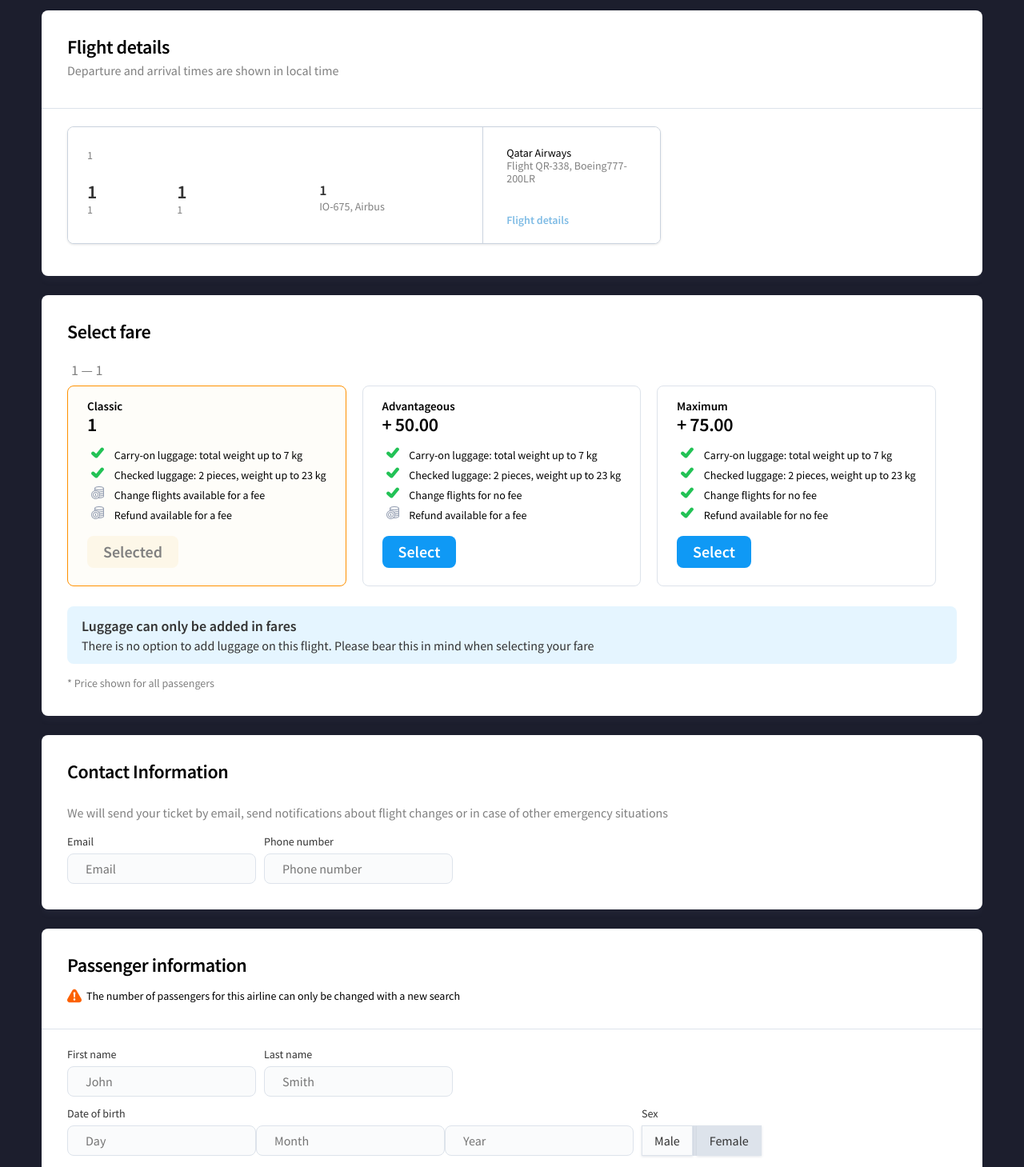
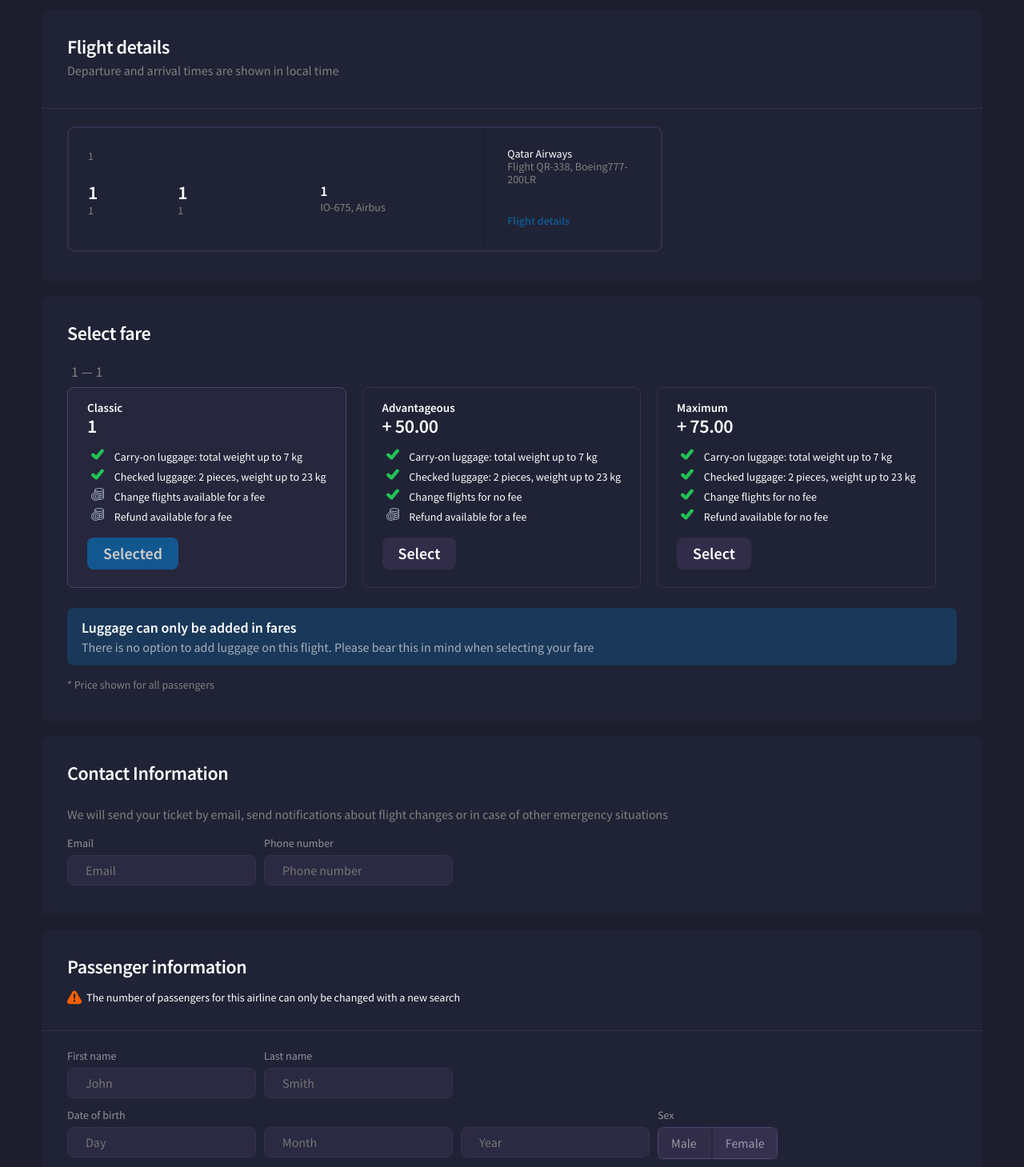
Before and after one commit to ClientDrov/kupi, a Vue app: page /summary/1/1/1/1/1/1/1/1/1 in a window 1280 px wide. Shown: the part 200-1659 px from the top of the page at 80% size. Built offline with nearby package versions, Linux system fonts and the light colour scheme.

Commit message:
Add files via upload

```diff
--- a/src/components/ModalDialog.vue
+++ b/src/components/ModalDialog.vue
@@ -1,5 +1,5 @@
 <template>
-  <div class="popup" v-if="show">
+  <div class="popup" v-if="!show">
     <div class="popup_body">
       <div class="popup_content">
         <div class="logo">
@@ -91,6 +91,9 @@ export default {
 </script>
 
 <style scoped>
+* {
+  box-sizing: border-box;
+}
 .error {
   color: #e64926;
   padding-top: 10px;
@@ -110,6 +113,7 @@ export default {
   border-radius: 8px;
 }
 .popup {
+  z-index: 10;
   position: fixed;
   width: 100%;
   height: 100%;
@@ -126,8 +130,8 @@ export default {
 }
 .popup_content {
   padding: 50px 70px;
-  background: #fff;
-  color: #000;
+  background: #120f29;
+  color: rgba(255, 255, 255, 0.54);
   width: 620px;
   min-height: 580px;
   border-radius: 10px;
@@ -146,7 +150,6 @@ export default {
   margin-bottom: 6px;
   font-size: 18px;
   line-height: 18px;
-  color: #333333;
   user-select: none;
 }
 .wrapper {
@@ -155,13 +158,6 @@ export default {
   flex-flow: row nowrap;
   justify-content: space-between;
   align-items: center;
-  background-color: #fafbfc;
-  border-radius: 8px;
-  border: 1px solid #dde3eb;
-  border-style: solid;
-  transition: 0.15s ease-out;
-  transition-property: border-color;
-  margin-right: 10px;
 }
 .input {
   position: relative;
@@ -177,8 +173,8 @@ export default {
   padding-left: 22px;
   padding-right: 11px;
   font-size: 16px;
-  color: #333333;
-  background-color: transparent;
+  color: rgba(255, 255, 255, 0.5);
+  background-color: #2c2a42;
   border-radius: 8px;
   text-align: center;
 }
--- a/src/components/Pagenete.vue
+++ b/src/components/Pagenete.vue
@@ -31,8 +31,8 @@ export default {
 
 <style scoped>
 .container {
-  border-bottom: 1px solid #dde3eb;
-  background-color: #ffffff;
+  border-top: 1px solid #36304f;
+  background-color: #202335;
   margin-bottom: 24px;
 }
 .content {
--- a/src/components/Settings.vue
+++ b/src/components/Settings.vue
@@ -112,6 +112,7 @@ export default {};
 
 <style scoped>
 .container {
+  color: #fff;
   min-width: 250px;
   margin-left: 40px;
   margin-top: 26px;
--- a/src/components/Ticket.vue
+++ b/src/components/Ticket.vue
@@ -170,7 +170,7 @@ export default {
   font-size: 18px;
   line-height: 24px;
   font-weight: 600;
-  color: #333333;
+  color: #fff;
 }
 .line__text {
   font-size: 13px;
@@ -230,7 +230,7 @@ export default {
   font-size: 24px;
   line-height: 28px;
   font-weight: 600;
-  color: #333333;
+  color: #fff;
   margin-bottom: -5px;
   margin-top: 4px;
 }
@@ -255,9 +255,6 @@ export default {
   -webkit-box-align: start;
 }
 .container {
-  background: #ffffff;
-  border: 1px solid #cad3de;
-  box-shadow: 0px 1px 3px rgb(0 0 0 / 10%);
   border-radius: 8px;
   overflow: hidden;
   margin-bottom: 8px;
@@ -266,7 +263,7 @@ export default {
 .content {
   display: flex;
   width: 100%;
-  background: #ffffff;
+  background: #202335;
   -webkit-box-pack: justify;
   justify-content: space-between;
   -ms-flex-align: flex-start;
@@ -283,7 +280,7 @@ export default {
   display: flex;
   padding: 24px 24px 20px 29px;
   width: 30%;
-  border-left: 1px solid #cad3de;
+  border-left: 1px solid #151a31;
   align-self: stretch;
   cursor: default;
   flex-direction: column;
@@ -318,7 +315,7 @@ export default {
   -webkit-box-align: center;
   -ms-flex-align: center;
   align-items: center;
-  color: #007acc;
+  color: #008bea;
   cursor: pointer;
   font-size: 16px;
   line-height: 20px;
@@ -407,9 +404,9 @@ export default {
 }
 .content__fare {
   width: 100%;
-  background: #fdf7e8;
+  background: rgba(54, 48, 79, 0.7);
   padding: 26px;
-  border-top: 1px solid #dde3eb;
+  border-top: 1px solid rgba(21, 26, 49, 0.76);
 }
 .fare__title {
   font-size: 24px;
@@ -424,7 +421,7 @@ export default {
 }
 .fare__item {
   width: 260px;
-  background: #ffffff;
+  background: #202335;
   border: 1px solid #cad3de;
   box-shadow: 0px 1px 3px rgb(0 0 0 / 10%);
   padding: 18px 24px 16px;
--- a/src/pages/ListTicket.vue
+++ b/src/pages/ListTicket.vue
@@ -188,7 +188,7 @@ export default {
   data() {
     return {
       tickets: [],
-      color: ["#ffb40c", "#2aabe8", "#203484", "#ce2633", "#b3d643", "#5c1b69"],
+      color: ["#3D1615", "#0A1756", "#203484", "#ce2633", "#b3d643", "#5c1b69"],
       currency: currency(),
       sort: 1,
       timeFlying: "",
@@ -229,8 +229,8 @@ export default {
   display: block;
   padding: 3px 8px;
   border-radius: 8px;
-  background: #def6e6;
-  color: #23c256;
+  background: #36304f;
+  color: #fff;
   font-weight: 600;
 }
 .time_flying {
@@ -241,7 +241,7 @@ export default {
 }
 .sort-select {
   height: 6px;
-  background-color: #fc6100;
+  background-color: #008bea;
   border-top-left-radius: 6px;
   border-top-right-radius: 6px;
   position: absolute;
@@ -250,7 +250,7 @@ export default {
 }
 .sort-title {
   font-size: 16px;
-  color: #007acc;
+  color: #fff;
   font-weight: 600;
 }
 .sort-discript {
@@ -281,7 +281,7 @@ export default {
   left: 0;
   width: 35%;
   height: 3px;
-  background: #38afff;
+  background: #008bea;
   animation-name: loading-line;
   animation-duration: 1.5s;
   animation-iteration-count: 500;
@@ -303,7 +303,7 @@ export default {
 
 .btn {
   width: 100%;
-  background-color: #ff7d03;
+  background-color: #36304f;
   font-weight: 700;
   letter-spacing: -0.2px;
   padding: 9px 10px;
@@ -355,7 +355,8 @@ export default {
   overflow: hidden;
   width: 100%;
   height: 100%;
-  background: #ffffff;
+  background: #1c1e2d;
+  color: #fff;
   z-index: 99;
   display: flex;
   flex-direction: column;
@@ -404,7 +405,8 @@ export default {
 }
 
 .container__search {
-  background-color: #ffffff;
+  border-top: 2px #36304f solid;
+  background-color: #202335;
   width: 100%;
   padding: 1px 0;
 }
@@ -451,7 +453,7 @@ export default {
 .text-info-cont {
   margin-top: 50px;
   font-size: 16px;
-  color: #333333;
+  color: #fff;
   display: flex;
   flex-direction: row;
   align-items: center;
@@ -460,6 +462,11 @@ export default {
 
 .text-info-descr:first-child {
   margin-left: 0;
+}
+
+.text-info-descr > svg {
+  margin-right: 3px;
+  margin-top: 2px;
 }
 
 .text-info-descr {
--- a/src/pages/Summary.vue
+++ b/src/pages/Summary.vue
@@ -22,8 +22,8 @@
             Departure and arrival times are shown in local time
           </span>
         </div>
-        <div class="info__content">
-          <div class="info__forms">
+        <div class="info__content" style="display: flex">
+          <div class="info__forms form_details_bilet">
             <ticket-vue :price="$route.params.price">
               <template v-slot:airline_1>{{
                 $route.params.airline_1
@@ -420,7 +420,7 @@
             <div class="info__input">
               <label for="null" class="info__label">Date of birth</label>
               <div class="input__wrapper">
-                <div class="input-container">
+                <div class="input-container" style="margin-right: 10px">
                   <input
                     type="text"
                     placeholder="Day"
@@ -433,7 +433,7 @@
                     Day is not valid
                   </div>
                 </div>
-                <div class="input-container">
+                <div class="input-container" style="margin-right: 10px">
                   <input
                     type="text"
                     placeholder="Month"
@@ -723,12 +723,14 @@ export default {
 
 <style scoped>
 .sex-container {
-  background-color: #dde3eb;
+  background-color: #2c2a42;
   display: flex;
   border-radius: 8px;
+  border: 1px solid #4a426c;
 }
 .unselect-sex {
-  background: #dde3eb !important;
+  border: none !important;
+  background: #36304f !important;
 }
 .sex-input {
   color: #7d89a1;
@@ -816,7 +818,7 @@ export default {
   padding: 0 0 12px;
 }
 .price {
-  color: #fc6100;
+  color: #007acc;
   font-size: 30px;
   font-weight: 600;
   line-height: 34px;
@@ -862,7 +864,8 @@ export default {
   margin-top: 30px;
 }
 .confirm {
-  background-color: #ffffff;
+  color: #fff;
+  background-color: #202335;
   box-shadow: 0px 4px 10px rgb(98 112 139 / 10%);
   border-radius: 8px;
   margin-bottom: 24px;
@@ -953,11 +956,11 @@ export default {
   padding-left: 22px;
   padding-right: 11px;
   font-size: 16px;
-  color: #333333;
+  color: rgba(255, 255, 255, 0.5);
   background-color: transparent;
-  background-color: #fafbfc;
+  background-color: rgba(54, 48, 79, 0.52);
   border-radius: 8px;
-  border: 1px solid #dde3eb;
+  border: 1px solid #36304f;
   border-style: solid;
   outline: none;
 }
@@ -976,16 +979,17 @@ export default {
   margin-bottom: 6px;
   font-size: 14px;
   line-height: 18px;
-  color: #333333;
+  color: rgba(255, 255, 255, 0.5);
   user-select: none;
 }
 .info__forms {
+  border-radius: 10px;
   display: flex;
   margin-top: 12px;
   flex-wrap: wrap;
 }
 .info__content {
-  border-top: 1px solid #dde3eb;
+  border-top: 1px solid #36304f;
   padding: 32px;
   padding-top: 10px;
 }
@@ -1009,7 +1013,8 @@ export default {
   padding: 32px;
 }
 .container__info {
-  background-color: #ffffff;
+  color: #fff;
+  background-color: #202335;
   box-shadow: 0px 4px 10px rgb(98 112 139 / 10%);
   border-radius: 8px;
   margin-bottom: 24px;
@@ -1023,6 +1028,7 @@ export default {
   align-items: flex-start;
 }
 .content__title {
+  color: #fff;
   display: flex;
   flex-direction: column;
   width: 100%;
@@ -1178,13 +1184,13 @@ export default {
 .fare__item {
   padding: 16px 24px 22px;
   border-radius: 8px;
-  border: 1px solid #dde3eb;
+  border: 1px solid #36304f;
   max-width: 420px;
   margin-left: 20px;
 }
 .fare__item.selected {
-  border: 1px solid #ff9100;
-  background: #fefdf9;
+  border: 1px solid #4a426c;
+  background: rgba(54, 48, 79, 0.28);
 }
 .fare__item:first-child {
   margin-left: 0;
@@ -1218,7 +1224,7 @@ export default {
 .fare__item-btn {
   margin-top: 12px;
   color: #ffffff;
-  background: #0f99f5;
+  background: rgba(54, 48, 79, 0.78);
   font-family: inherit;
   border: none;
   outline: none;
@@ -1236,18 +1242,18 @@ export default {
   cursor: pointer;
 }
 .fare__item-btn.selected {
-  background: #fdf7e8;
-  color: #808080;
+  background: rgba(0, 139, 234, 0.49);
+  color: #ccc;
   cursor: default;
 }
 .fare__alert {
   margin: 25px 0 10px;
   padding: 12px 18px;
-  background: #e5f5ff;
+  background: rgba(0, 139, 234, 0.2);
   border-radius: 8px;
 }
 .fare__alert-title {
-  color: #333333;
+  color: #fff;
   font-size: 18px;
   font-weight: 400;
   line-height: 26px;
@@ -1255,7 +1261,7 @@ export default {
   font-weight: 600;
 }
 .fare__alert-descr {
-  color: #333333;
+  color: rgba(255, 255, 255, 0.6);
   font-size: 16px;
   font-weight: 400;
   line-height: 22px;
@@ -1289,6 +1295,9 @@ export default {
   }
 }
 
+.form_details_bilet {
+  border: 2px solid #36304f;
+}
 .fare__text_small {
   font-size: 14px;
   font-weight: 400;
```
Also changed, not shown: src/pages/Payment.vue (+16 -13 lines). Lines whose indentation alone changed are shown as unchanged.
